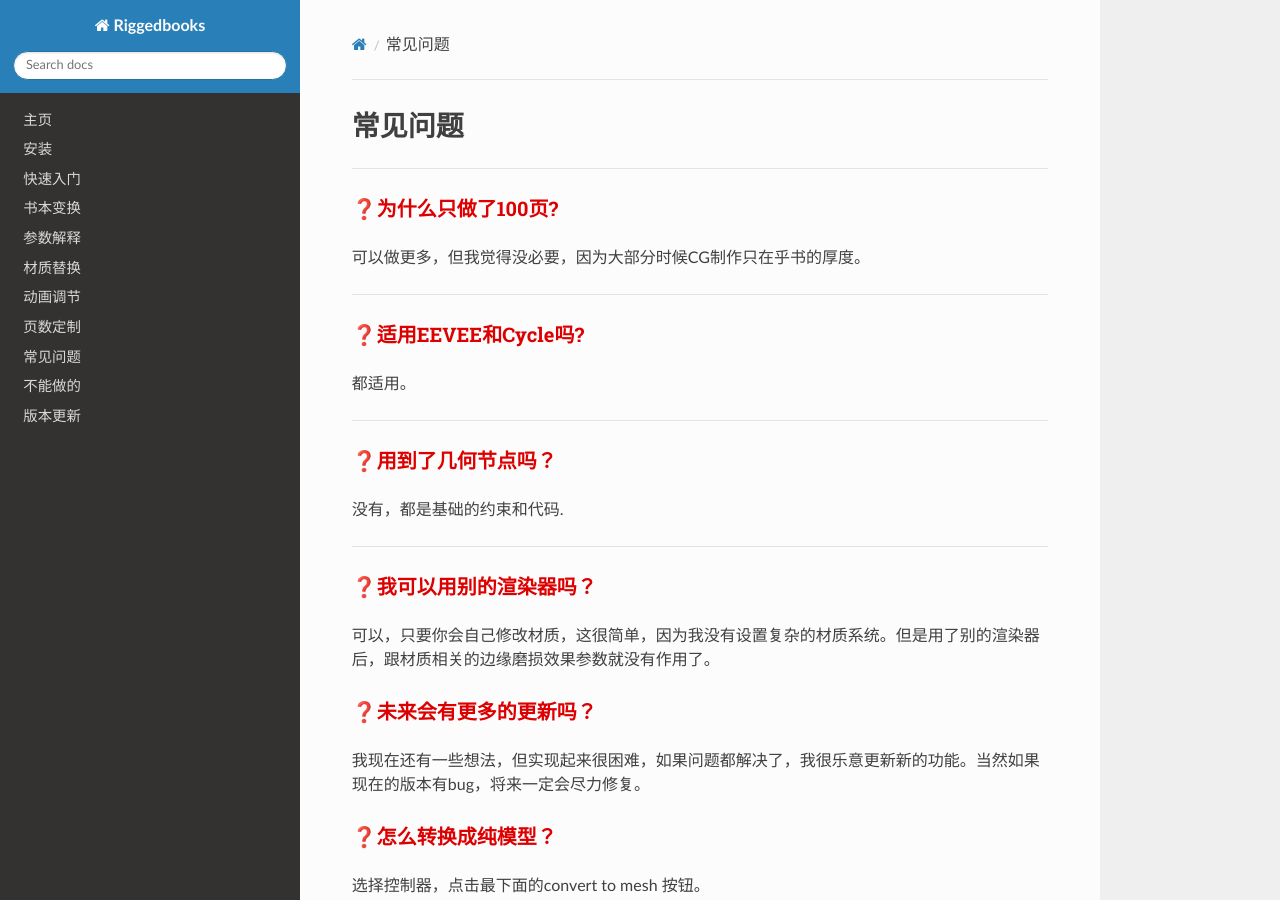
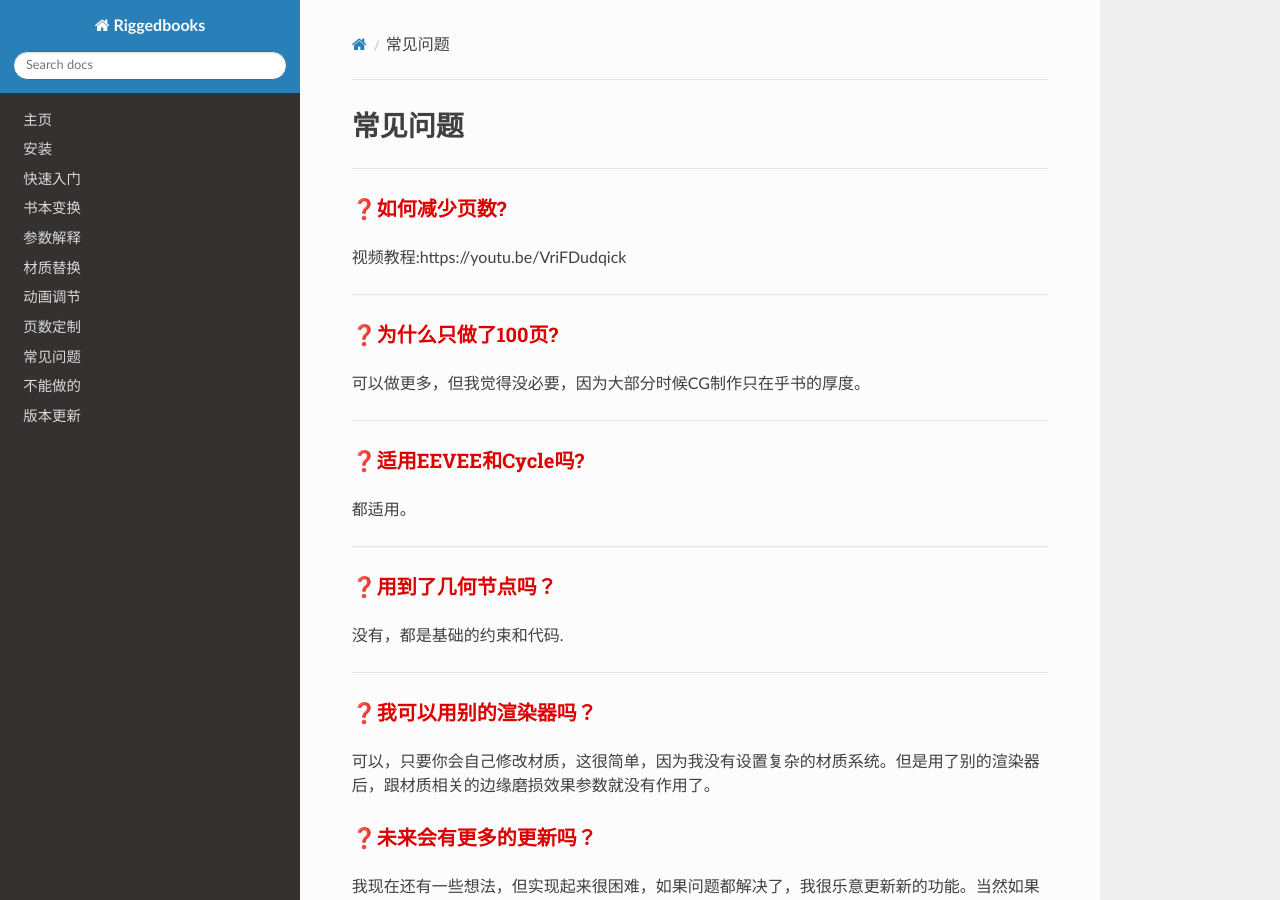
Before and after one commit to LiuRan89/Riggedbooks-manual-chinese, an MkDocs documentation site: the page built from docs/questions.md, in a window 1280 px wide and 900 px high. Built offline with MkDocs 1.6.1, drawn with Linux system fonts in a browser that asks for light colours; nearby versions of some CDN libraries.

Commit message:
Update questions.md

```diff
--- a/docs/questions.md
+++ b/docs/questions.md
@@ -1,4 +1,7 @@
 # 常见问题
+---
+###❓<font color="#dd0000">如何减少页数?</font><br />
+视频教程:https://youtu.be/VriFDudqick
 
 ---
 ###❓<font color="#dd0000">为什么只做了100页?</font><br />
```
